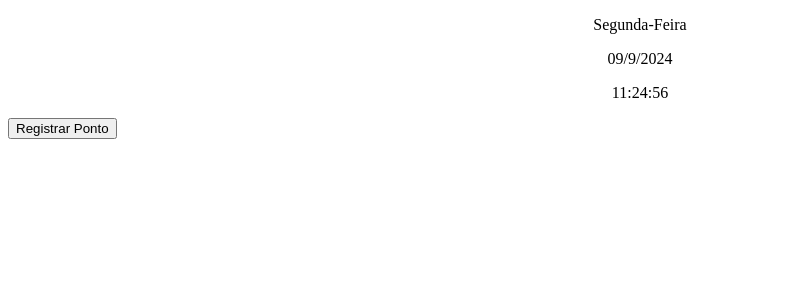
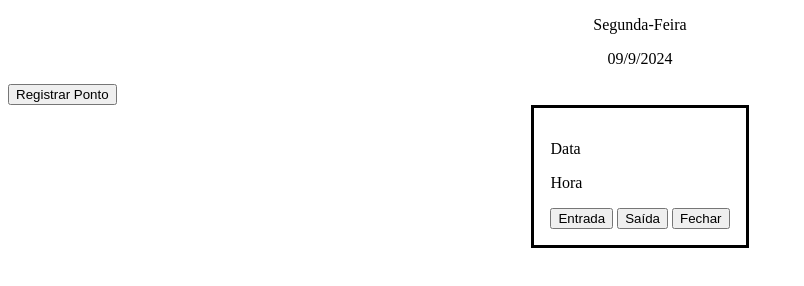
Before and after one commit to gabriellima-4/Sistema-de-Ponto-Eletronico, a plain HTML site: page index.html in a window 1280 px wide. Both pictures are taken after a click on the button "Registrar Ponto". Shown: the whole page, without its empty margins (0-804 px from the left). Drawn offline with Linux system fonts and the light colour scheme.

Commit message:
aula passada 02-09

```diff
--- a/index.html
+++ b/index.html
@@ -14,6 +14,15 @@
     </div>
     <button id="btn-registrar-ponto">Registrar Ponto</button>
 
+    <dialog open="">
+        <p>Data</p>
+        <p>Hora</p>
+        <button>Entrada</button>
+        <button>Saída</button>
+        <button id="dialog-fechar">Fechar</button>
+
+    </dialog>
+
     <script src="js/index.js"></script>
 </body>
 </html>
--- a/js/index.js
+++ b/js/index.js
@@ -1,17 +1,41 @@
+navigator.geolocation.getCurrentPosition ((position) => {
+    console.log(position)
+    console.log(position.coords.latitude)
+    console.log(position.coords.longitude)
+});
+
 const diaSemana = document.getElementById("dia-semana");
 const dataAtual = document.getElementById("data-atual");
 const horaAtual = document.getElementById("hora-atual");
 const btnRegistrarPonto = document.getElementById("btn-registrar-ponto");
 
-//btnRegistrarPonto.addEventListener("click", );
+btnRegistrarPonto.addEventListener("click", register);
 
 
 diaSemana.textContent = getWeekDay();
 dataAtual.textContent = getCurrentDate();
 
 
-function registrar() {
-    alert("PEIDO");
+const dialogPonto = document.getElementById("dialog-ponto");
+
+const dialogData = document.getElementById("dialog-data");
+dialogData.textContent = getCurrentDate();
+
+const dialogHora = document.getElementById("dialog-hora");
+dialogHora.textContent = getCurrentTime();
+
+
+//aa
+
+
+
+const btnDialogFechar = document.getElementById("dialog-fechar")
+btnDialogFechar.addEventListener("click", () =>{
+    dialogPonto.close();
+})
+
+function register() {
+    dialogPonto.showModal();
 }
 
 function updateContentHour() {
```
